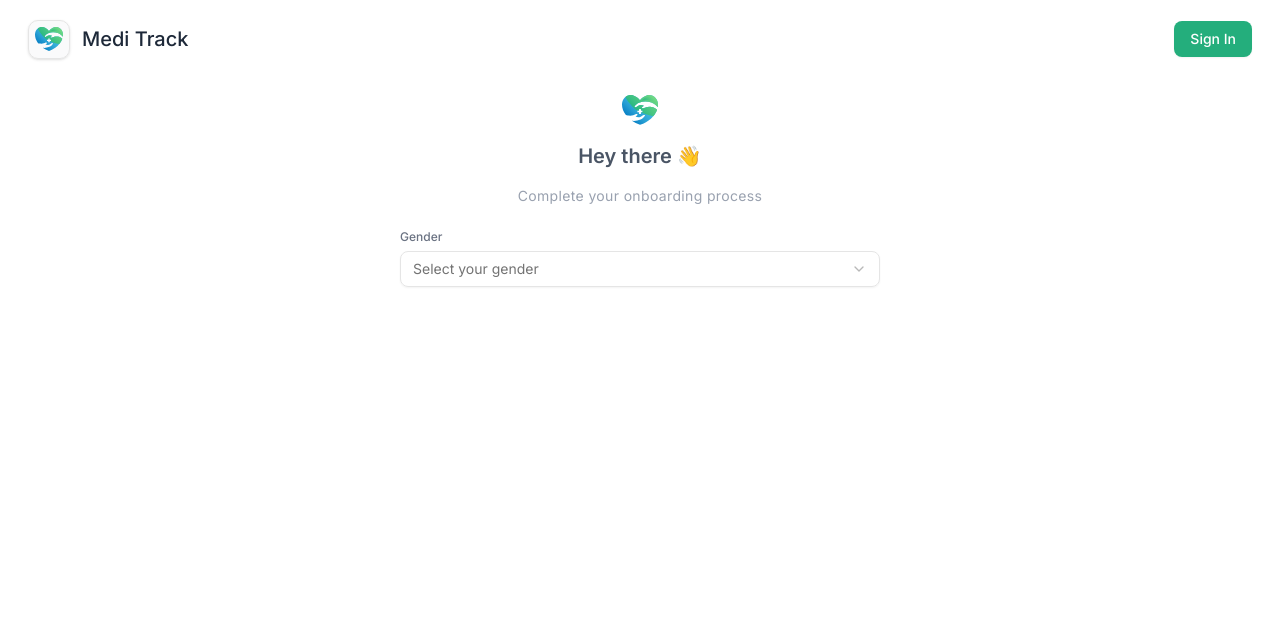
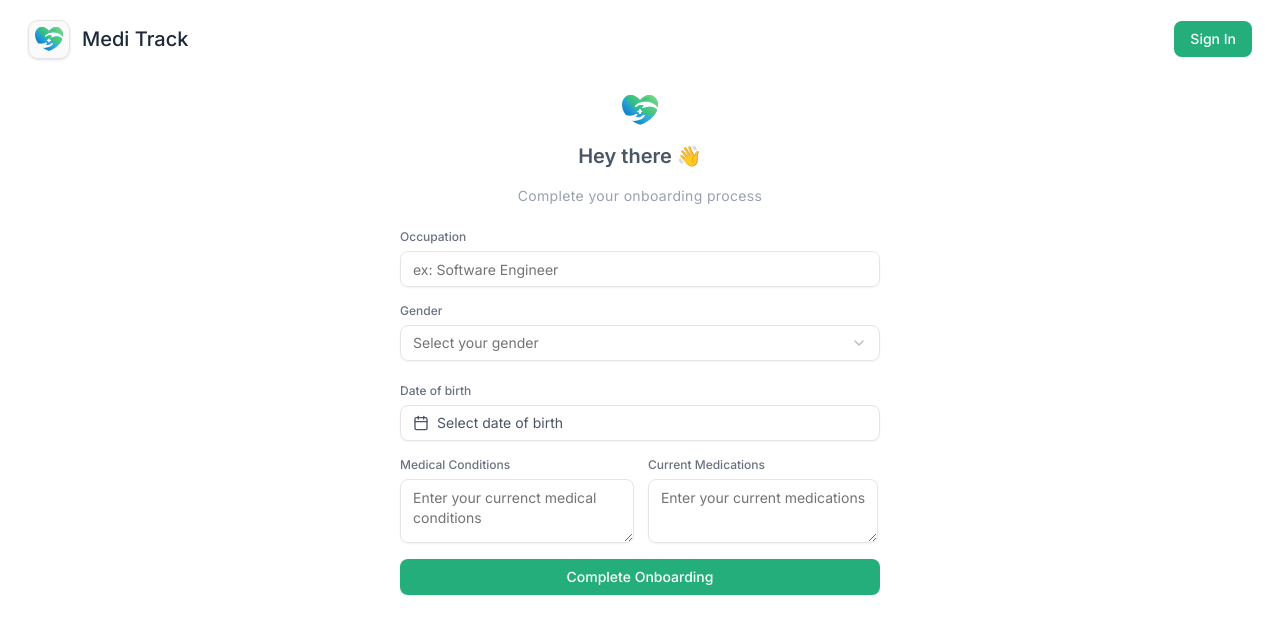
Before and after one commit to nilavtalukdar06/medi-track, a Next.js app: page /onboarding in a window 1280 px wide. Shown: the top 634 px of the page. Built offline with nearby package versions, Linux system fonts and the light colour scheme; no server answers.

Commit message:
Enhance onboarding form with additional fields for occupation, date of birth, medical conditions, and current medications

```diff
--- a/components/onboarding-form.jsx
+++ b/components/onboarding-form.jsx
@@ -9,9 +9,23 @@ import {
   SelectTrigger,
   SelectValue,
 } from "@/components/ui/select";
+import { Input } from "./ui/input";
+import { CalendarIcon } from "lucide-react";
+import { Button } from "./ui/button";
+import { Calendar } from "./ui/calendar";
+import {
+  Popover,
+  PopoverContent,
+  PopoverTrigger,
+} from "@/components/ui/popover";
+import { Textarea } from "./ui/textarea";
 import { motion } from "motion/react";
+import { useState } from "react";
 
 export default function OnboardingForm() {
+  const [open, setOpen] = useState(false);
+  const [date, setDate] = useState(null);
+
   return (
     <form className="flex flex-col gap-y-4">
       <motion.div
@@ -19,6 +33,17 @@ export default function OnboardingForm() {
         initial={{ x: -50, opacity: 0 }}
         animate={{ x: 0, opacity: 1 }}
         transition={{ duration: 0.6, ease: "easeOut" }}
+      >
+        <Label className="text-xs text-gray-500" htmlFor="occupation">
+          Occupation
+        </Label>
+        <Input placeholder="ex: Software Engineer" id="occupation" />
+      </motion.div>
+      <motion.div
+        className="space-y-1.5"
+        initial={{ x: -50, opacity: 0 }}
+        animate={{ x: 0, opacity: 1 }}
+        transition={{ duration: 0.8, ease: "easeOut" }}
       >
         <Label className="text-xs text-gray-500" htmlFor="gender">
           Gender
@@ -36,6 +61,80 @@ export default function OnboardingForm() {
           </SelectContent>
         </Select>
       </motion.div>
+      <motion.div
+        className="space-y-1.5"
+        initial={{ x: -50, opacity: 0 }}
+        animate={{ x: 0, opacity: 1 }}
+        transition={{ duration: 1, ease: "easeOut" }}
+      >
+        <Label className="text-xs text-gray-500" htmlFor="date">
+          Date of birth
+        </Label>
+        <Popover open={open} onOpenChange={setOpen}>
+          <PopoverTrigger asChild id="date">
+            <Button
+              variant="outline"
+              id="date"
+              className="w-full justify-start text-gray-600 font-normal"
+            >
+              <CalendarIcon />
+              {date ? date.toLocaleDateString() : "Select date of birth"}
+            </Button>
+          </PopoverTrigger>
+          <PopoverContent className="w-auto overflow-hidden p-0" align="start">
+            <Calendar
+              mode="single"
+              selected={date}
+              captionLayout="dropdown"
+              onSelect={(date) => {
+                setDate(date);
+                setOpen(false);
+              }}
+            />
+          </PopoverContent>
+        </Popover>
+      </motion.div>
+      <motion.div
+        className="grid grid-cols-1 sm:grid-cols-2 gap-3 place-items-center"
+        initial={{ x: -50, opacity: 0 }}
+        animate={{ x: 0, opacity: 1 }}
+        transition={{ duration: 1.2, ease: "easeOut" }}
+      >
+        <div className="space-y-1.5">
+          <Label className="text-xs text-gray-500" htmlFor="medical-conditions">
+            Medical Conditions
+          </Label>
+          <Textarea
+            placeholder="Enter your currenct medical conditions"
+            id="medical-conditions"
+          />
+        </div>
+        <div className="space-y-1.5">
+          <Label
+            className="text-xs text-gray-500"
+            htmlFor="currect-medications"
+          >
+            Current Medications
+          </Label>
+          <Textarea
+            placeholder="Enter your current medications"
+            id="current-medications"
+          />
+        </div>
+      </motion.div>
+      <motion.div
+        className="w-full"
+        initial={{ opacity: 0 }}
+        animate={{ opacity: 1 }}
+        transition={{ duration: 2 }}
+      >
+        <Button
+          className="bg-[#24AE7C] hover:bg-green-700 text-white w-full"
+          type="submit"
+        >
+          Complete Onboarding
+        </Button>
+      </motion.div>
     </form>
   );
 }
```
